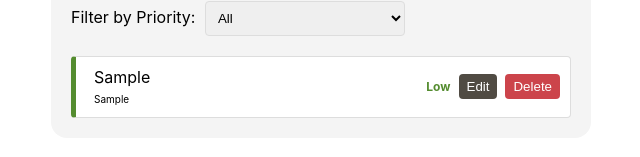
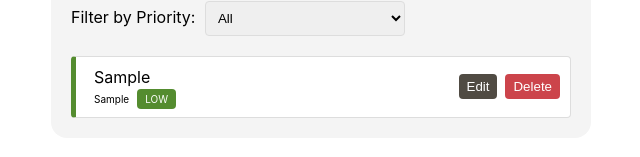
Before and after one commit to raluseru/simple-task-tracker, a React (Create React App) app: page / in a window 1280 px wide. Both pictures are taken after typing "Sample", "Sample" into the empty fields and a click on the button "Add Task". Shown: the part 343-500 px from the top of the page, without its empty margins (319-959 px from the left). Built offline with nearby package versions, Linux system fonts and the light colour scheme; the HTML template or start-up script is replaced by a standard one.

Commit message:
Change task appearance

```diff
--- a/src/components/Tasks/Task.tsx
+++ b/src/components/Tasks/Task.tsx
@@ -42,25 +42,26 @@ const TaskDescription = styled.span`
 
 const PriorityLabel = styled.span<{ priority: PriorityType }>`
   margin-left: 8px;
-  font-size: 12px;
-  color: #999;
-  font-weight: bold;
-  text-transform: capitalize;
+  font-size: 10px;
+  color: #fff;
+  padding:4px 8px;
+  border-radius: 4px;
+  text-transform: uppercase;
 
   ${(props) =>
     props.priority === PriorityType.Low &&
     css`
-      color: rgb(84, 140, 47);
+      background-color: rgb(84, 140, 47);
     `}
   ${(props) =>
     props.priority === PriorityType.Medium &&
     css`
-      color: rgb(233, 217, 133);
+    background-color: rgb(233, 217, 133);
     `}
   ${(props) =>
     props.priority === PriorityType.High &&
     css`
-      color: rgb(204, 68, 75);
+    background-color: rgb(204, 68, 75);
     `}
 `;
 
@@ -121,13 +122,12 @@ const Task: React.FC<TaskProps> = ({ task, updateTask, deleteTask }) => {
       ) : (
         <>
           <TaskTitleWrapper>
-
             <TaskText>{task.title}</TaskText>
             <TaskDescription>{task.description}</TaskDescription>
+            <PriorityLabel priority={task.priority}>
+              {PriorityType[task.priority]}
+            </PriorityLabel>
           </TaskTitleWrapper>
-          <PriorityLabel priority={task.priority}>
-            {PriorityType[task.priority]}
-          </PriorityLabel>
           <Button color="#504B43" onClick={() => setEditing(true)}>
             Edit
           </Button>
```
